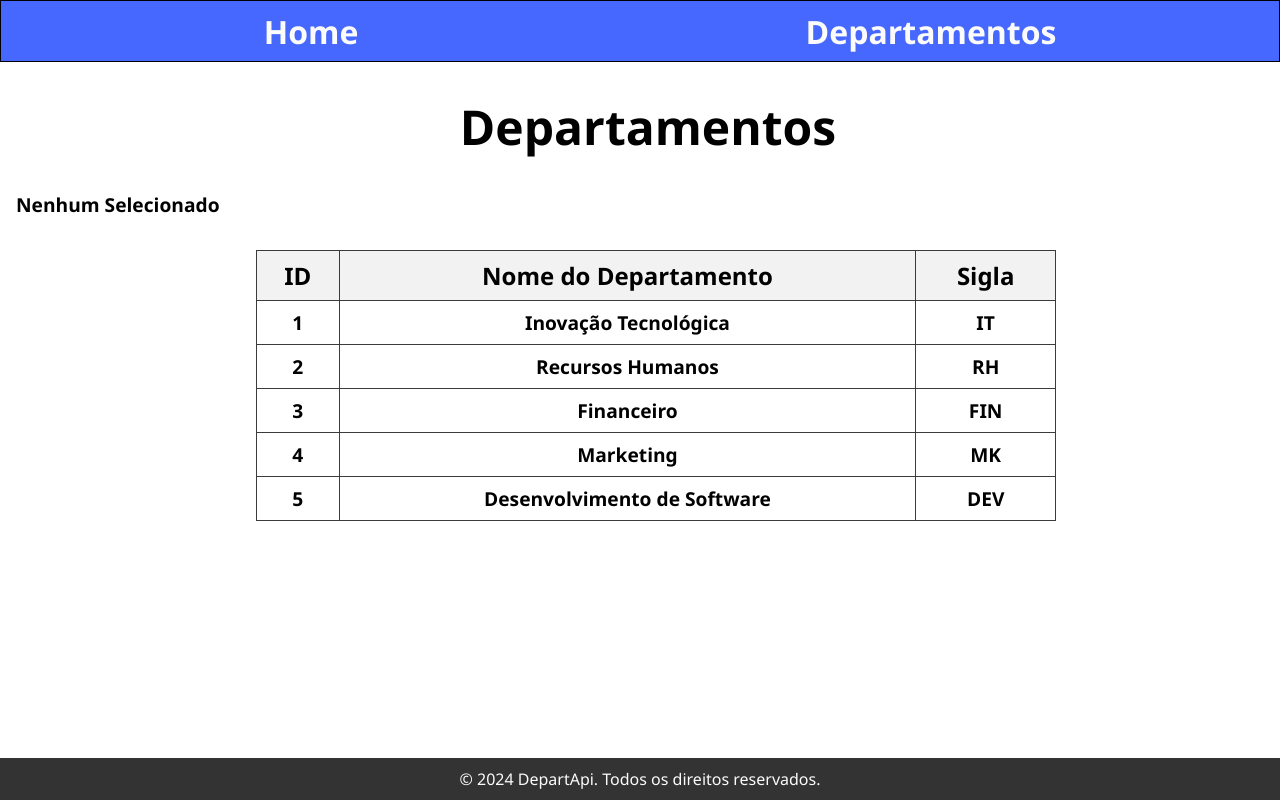
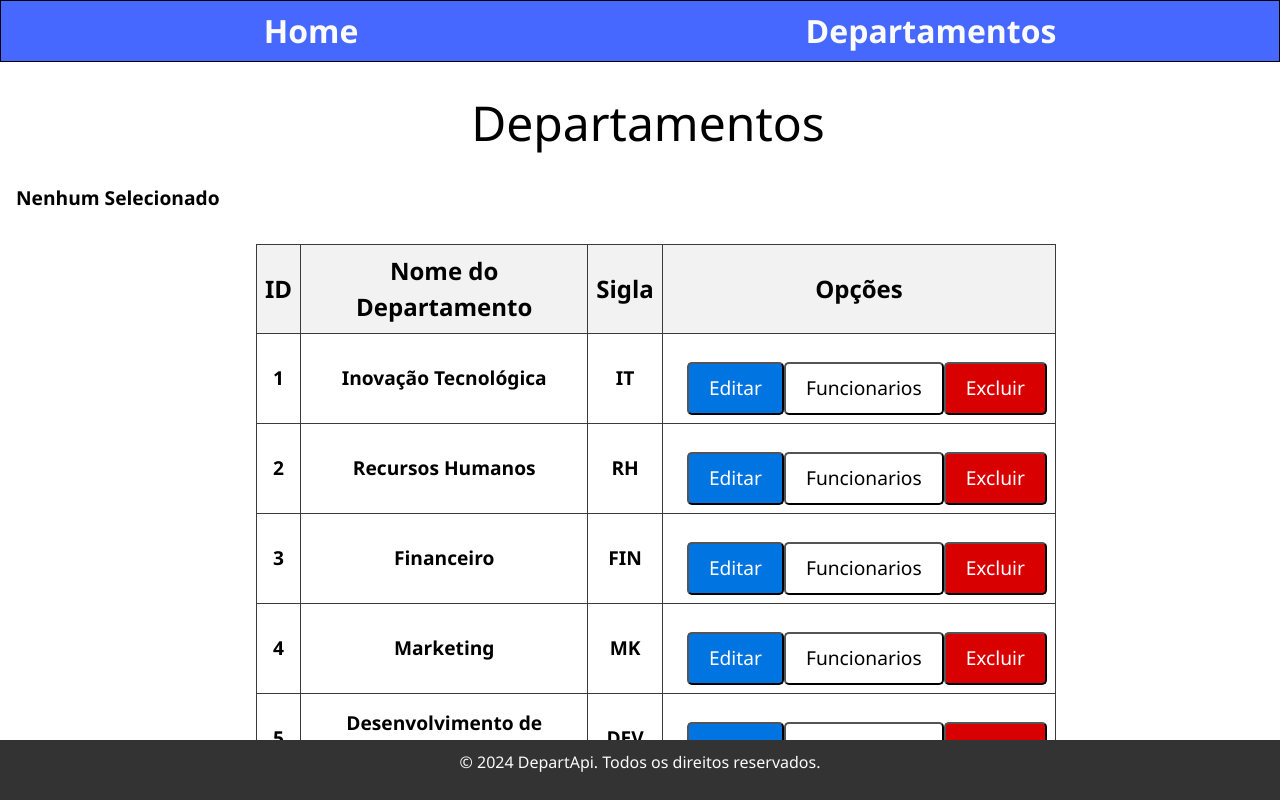
Before and after one commit to Miguel-Fr3/DepartFront, an Angular app: page /departamentos in a window 1280 px wide. Shown: the top 800 px of the page. Built offline with nearby package versions, Linux system fonts and the light colour scheme.

Commit message:
Finalizando primeira parte do front

```diff
--- a/src/app/app.module.ts
+++ b/src/app/app.module.ts
@@ -7,7 +7,7 @@ import { DepartamentosComponent } from './components/departamentos/departamentos
 import { FuncionariosComponent } from './components/funcionarios/funcionarios.component';
 import { HomeComponent } from './components/home/home.component';
 import { ReactiveFormsModule } from '@angular/forms';
-
+import { ModalModule } from 'ngx-bootstrap/modal';
 @NgModule({
   declarations: [
     AppComponent,
@@ -18,7 +18,8 @@ import { ReactiveFormsModule } from '@angular/forms';
   imports: [
     BrowserModule,
     AppRoutingModule,
-    ReactiveFormsModule
+    ReactiveFormsModule,
+    ModalModule.forRoot()
   ],
   providers: [],
   bootstrap: [AppComponent]
--- a/src/app/components/departamentos/departamentos.component.css
+++ b/src/app/components/departamentos/departamentos.component.css
@@ -38,10 +38,7 @@ td{
 th {
   background-color: #f2f2f2;
 }
-td:hover{
-  background-color: #ebebeb;
-  cursor: pointer;
-}
+
 
 
 button {
@@ -53,6 +50,7 @@ button {
   color: #fff;
   text-decoration: none;
   border-radius: 5px;
+  cursor: pointer;
 }
 
 button:hover {
@@ -95,3 +93,46 @@ label {
 .btn-submit:hover {
   background-color: #0f9763;
 }
+.btn-detal {
+  display: inline-block;
+  padding: 10px 20px;
+  margin-top: 20px;
+  font-size: 1.2rem;
+  background-color: #ffffff;
+  color: #000;
+  text-decoration: none;
+  border-radius: 5px;
+}
+
+.btn-detal:hover {
+  background-color: #000000;
+  color: #fbfbfb;
+}
+.btn-edit {
+  display: inline-block;
+  padding: 10px 20px;
+  margin-top: 20px;
+  font-size: 1.2rem;
+  background-color: #0074e0;
+  color: #fff;
+  text-decoration: none;
+  border-radius: 5px;
+}
+
+.btn-edit:hover {
+  background-color: #0057a8;
+}
+.btn-delete {
+  display: inline-block;
+  padding: 10px 20px;
+  margin-top: 20px;
+  font-size: 1.2rem;
+  background-color: #d80000;
+  color: #fff;
+  text-decoration: none;
+  border-radius: 5px;
+}
+
+.btn-delete:hover {
+  background-color: #940000;
+}
--- a/src/app/components/departamentos/departamentos.component.html
+++ b/src/app/components/departamentos/departamentos.component.html
@@ -27,15 +27,35 @@
           <th>ID</th>
           <th>Nome do Departamento</th>
           <th>Sigla</th>
+          <th>Opções</th>
         </tr>
       </thead>
       <tbody>
-        <tr *ngFor="let departamento of departamentos" (click)="departamentoSelect(departamento)">
+        <tr *ngFor="let departamento of departamentos">
           <td>{{ departamento.id }}</td>
           <td>{{ departamento.nome }}</td>
           <td>{{ departamento.sigla }}</td>
+          <td>
+            <div class="btn-group">
+              <button (click)="departamentoSelect(departamento)" class="btn-edit">Editar</button>
+              <button class="btn-detal" (click)="openModal(func)">Funcionarios</button>
+              <button class="btn-delete">Excluir</button>
+            </div>
+          </td>
         </tr>
       </tbody>
     </table>
     </div>
 </div>
+
+
+<ng-template #func>
+  <div class="modal-body">
+   onde tem q estar o funcionario com o id
+  </div>
+  <div class="modal-footer">
+    <button type="button" class="btn pull-right" aria-label="Close" (click)="modalRef?.hide()">
+      Fechar
+    </button>
+  </div>
+</ng-template>
--- a/src/app/components/departamentos/departamentos.component.ts
+++ b/src/app/components/departamentos/departamentos.component.ts
@@ -1,6 +1,7 @@
-import { Component, OnInit } from '@angular/core';
+import { Component, OnInit, TemplateRef } from '@angular/core';
 import { Departamento } from '../../models/Departamento.model';
 import { FormBuilder, FormGroup, Validators } from '@angular/forms';
+import { BsModalRef, BsModalService } from 'ngx-bootstrap/modal';
 
 @Component({
   selector: 'app-departamentos',
@@ -9,12 +10,10 @@ import { FormBuilder, FormGroup, Validators } from '@angular/forms';
 })
 export class DepartamentosComponent implements OnInit {
 
+  public modalRef?: BsModalRef;
   public departamentoForm!: FormGroup;
-
-  titulo = 'Departamentos';
-
+  public titulo = 'Departamentos';
   public departamentoSelecionado: Departamento | null = null;
-
   public departamentos: Departamento[] = [
     { id: 1, nome: 'Inovação Tecnológica', sigla: 'IT' },
     { id: 2, nome: 'Recursos Humanos', sigla: 'RH' },
@@ -23,32 +22,42 @@ export class DepartamentosComponent implements OnInit {
     { id: 5, nome: 'Desenvolvimento de Software', sigla: 'DEV' },
   ];
 
-  constructor(private fb: FormBuilder) {
-  this.criarForm();
+  constructor(private fb: FormBuilder, private modalService: BsModalService) {
+    this.criarForm();
   }
 
   ngOnInit() {}
 
-  criarForm(){
+  criarForm() {
     this.departamentoForm = this.fb.group({
       nome: ['', Validators.required],
       sigla: ['', Validators.required]
-    }
-    );
+    });
   }
 
-  departamentoSelect(departamento: Departamento){
-    this.departamentoSelecionado = departamento;
-    this.departamentoForm.patchValue(departamento)
+  openModal(template: TemplateRef<void>) {
+    this.modalRef = this.modalService.show(template);
   }
 
-  departamentoSubmit(){
+  closeModal() {
+    this.modalRef?.hide();
+  }
 
+  departamentoSelect(departamento: Departamento) {
+    this.departamentoSelecionado = departamento;
+    this.departamentoForm.patchValue(departamento);
+  }
+
+  departamentoSubmit() {
+    if (this.departamentoForm.valid) {
+      console.log('Formulário válido:', this.departamentoForm.value);
+      this.closeModal();
+    } else {
+      console.log('Formulário inválido. Verifique os campos.');
+    }
   }
 
   voltar() {
     this.departamentoSelecionado = null;
   }
-
-
 }
--- a/src/app/components/funcionarios/funcionarios.component.css
+++ b/src/app/components/funcionarios/funcionarios.component.css
@@ -18,7 +18,7 @@ div{
   font-weight: bold;
 }
 table {
-  width: 800px;
+  width: 1200px;
   border-collapse: collapse;
 }
 
@@ -38,10 +38,7 @@ td{
 th {
   background-color: #f2f2f2;
 }
-td:hover{
-  background-color: #ebebeb;
-  cursor: pointer;
-}
+
 
 
 button {
@@ -53,6 +50,7 @@ button {
   color: #fff;
   text-decoration: none;
   border-radius: 5px;
+  cursor: pointer;
 }
 
 button:hover {
@@ -95,3 +93,46 @@ label {
 .btn-submit:hover {
   background-color: #0f9763;
 }
+.btn-detal {
+  display: inline-block;
+  padding: 10px 20px;
+  margin-top: 20px;
+  font-size: 1.2rem;
+  background-color: #ffffff;
+  color: #000;
+  text-decoration: none;
+  border-radius: 5px;
+}
+
+.btn-detal:hover {
+  background-color: #000000;
+  color: #fbfbfb;
+}
+.btn-edit {
+  display: inline-block;
+  padding: 10px 20px;
+  margin-top: 20px;
+  font-size: 1.2rem;
+  background-color: #0074e0;
+  color: #fff;
+  text-decoration: none;
+  border-radius: 5px;
+}
+
+.btn-edit:hover {
+  background-color: #0057a8;
+}
+.btn-delete {
+  display: inline-block;
+  padding: 10px 20px;
+  margin-top: 20px;
+  font-size: 1.2rem;
+  background-color: #d80000;
+  color: #fff;
+  text-decoration: none;
+  border-radius: 5px;
+}
+
+.btn-delete:hover {
+  background-color: #940000;
+}
--- a/src/app/components/funcionarios/funcionarios.component.html
+++ b/src/app/components/funcionarios/funcionarios.component.html
@@ -38,10 +38,11 @@
           <th>Foto</th>
           <th>RG</th>
           <th>ID do Departamento</th>
+          <th>Opções</th>
         </tr>
       </thead>
       <tbody>
-        <tr *ngFor="let funcionario of funcionarios" (click)="funcionarioSelect(funcionario)">
+        <tr *ngFor="let funcionario of funcionarios">
           <td>{{ funcionario.id }}</td>
           <td>{{ funcionario.nome }}</td>
           <td>
@@ -49,6 +50,13 @@
           </td>
           <td>{{ funcionario.rg }}</td>
           <td>{{ funcionario.departamentoId }}</td>
+          <td>
+            <div class="btn-group">
+              <button class="btn-detal" (click)="funcionarioSelect(funcionario)">Editar</button>
+              <button class="btn-edit">Departamento</button>
+              <button class="btn-delete">Excluir</button>
+            </div>
+          </td>
         </tr>
       </tbody>
     </table>
--- a/src/app/components/funcionarios/funcionarios.component.ts
+++ b/src/app/components/funcionarios/funcionarios.component.ts
@@ -21,7 +21,7 @@ export class FuncionariosComponent implements OnInit {
       nome: 'Miguel',
       foto: 'https://picsum.photos/100/100',
       rg: '987654321',
-      departamentoId: 1
+      departamentoId: 5
     },
     {
       id: 2,
@@ -35,21 +35,21 @@ export class FuncionariosComponent implements OnInit {
       nome: 'Mariana',
       foto: 'https://picsum.photos/100/100',
       rg: '916782345',
-      departamentoId: 3
+      departamentoId: 4
     },
     {
       id: 4,
       nome: 'Lucas',
       foto: 'https://picsum.photos/100/100',
       rg: '456237891',
-      departamentoId: 4
+      departamentoId: 3
     },
     {
       id: 5,
       nome: 'Luis',
       foto: 'https://picsum.photos/100/100',
       rg: '912345678',
-      departamentoId: 5
+      departamentoId: 1
     },
   ];
 
--- a/src/app/models/Departamento.model.ts
+++ b/src/app/models/Departamento.model.ts
@@ -1,5 +1,8 @@
+import { Funcionario } from "./Funcionario.models";
+
 export interface Departamento {
   id: number;
   nome: string;
   sigla: string;
+  funcionarios?: Funcionario[];
 }
--- a/src/styles.css
+++ b/src/styles.css
@@ -1,5 +1,4 @@
-
-
+@import '../node_modules/bootstrap/dist/css/bootstrap.min.css';
 *{
   margin: 0;
   padding: 0;
```
